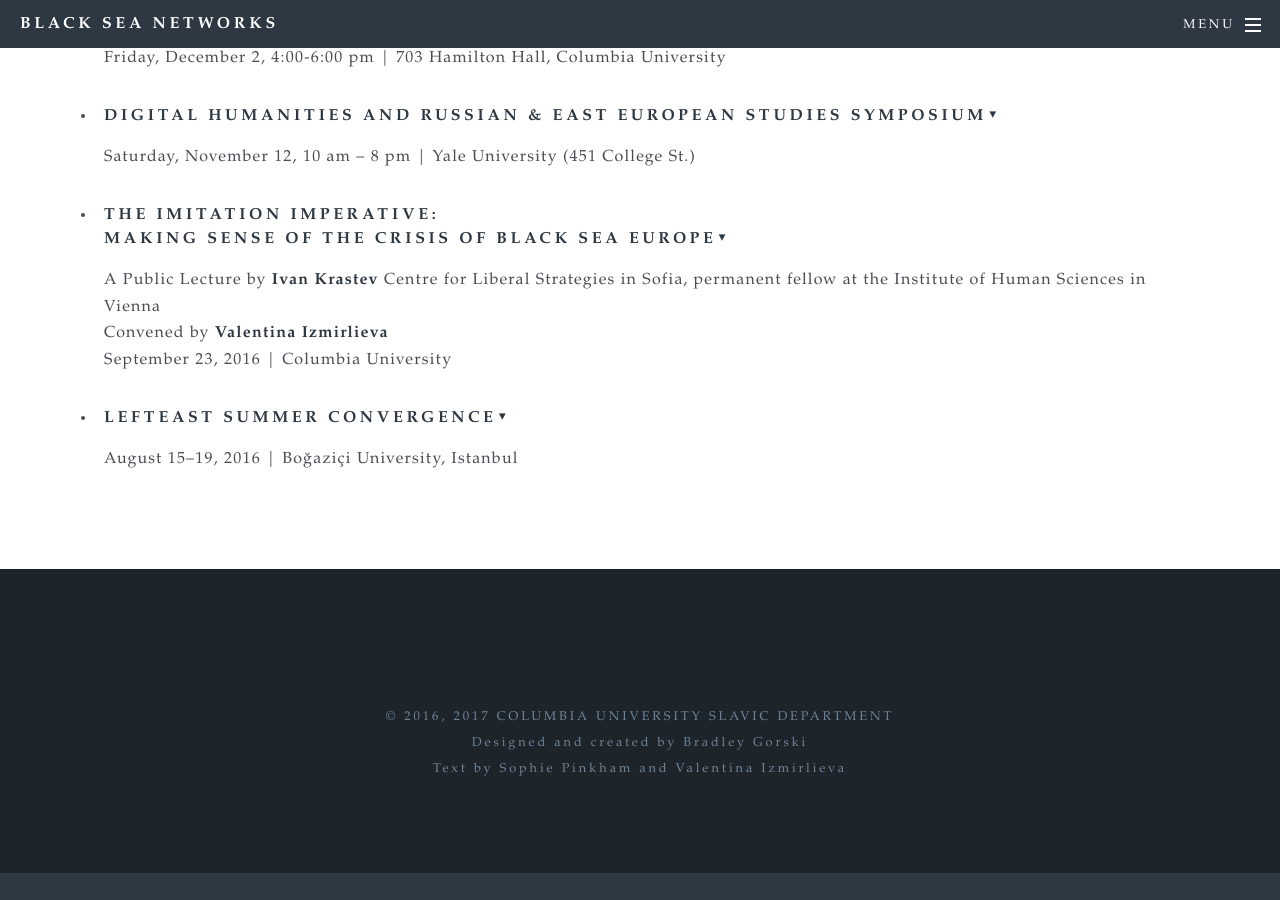
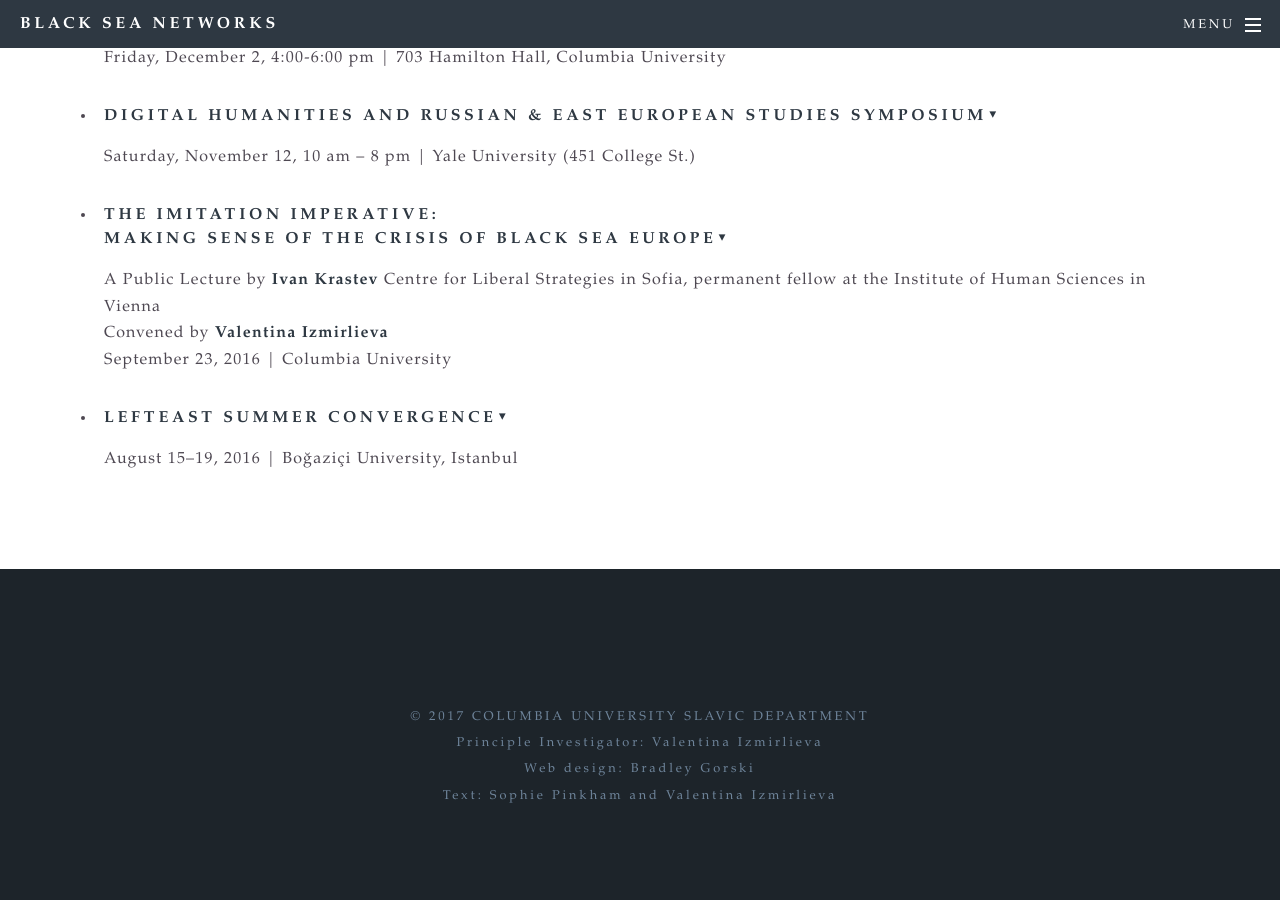
Before and after one commit to bradleygorski/blackseanet, a Jekyll site: the page events.html, which Jekyll copies as it is, in a window 1280 px wide and 900 px high, scrolled down 5709 px. Built offline with Jekyll 4.4.1, drawn with Linux system fonts in a browser that asks for light colours; before the commit the page ends 6582 px from its top, so only the background shows below that; some of the changed text lies outside the part shown.

Commit message:
Updated footer
This is when I realized that I need to be pasting into here the file from the "site" folder, not the working file on textwrangler.

```diff
--- a/events.html
+++ b/events.html
@@ -1,8 +1,70 @@
----
-layout: page-events
-title: Events
----
-<section>
+<!DOCTYPE html>
+<!--
+  Original Design: Spectral by HTML5 UP
+    html5up.net | @n33co
+    Free for personal and commercial use under the CCA 3.0 license (html5up.net/license)
+  Jekyll build mod
+-->
+<html>
+
+  <head>
+  <meta charset="utf-8" />
+  <meta name="viewport" content="width=device-width, initial-scale=1" />
+  <title>Events</title>
+  <meta name="description" content="A collaborative initiative
+to investigate the Black Sea <br />
+as a hub of cultural, political,
+and historical interest.
+">
+  <!--[if lte IE 8]><script src="./js/ie/html5shiv.js"></script><![endif]-->
+  <link rel="canonical" href="http://yourdomain.com/events.html">
+  <link rel="stylesheet" href="./css/main.css" />
+  <!--[if lte IE 8]><link rel="stylesheet" href="./css/ie8.css" /><![endif]-->
+  <!--[if lte IE 9]><link rel="stylesheet" href="./css/ie9.css" /><![endif]-->
+  <link rel="alternate" type="application/rss+xml" title="Black Sea Networks" href="http://yourdomain.com./feed.xml">
+</head>
+
+
+  <body>
+
+    <!-- Page Wrapper -->
+    <div id="page-wrapper">
+
+      <!-- Header -->
+<header id="header">
+  <h1><a href="/index.html">Black Sea Networks</a></h1>
+  <nav id="nav">
+    <ul>
+      <li class="special">
+        <a href="#menu" class="menuToggle"><span>Menu</span></a>
+        <div id="menu">
+          <ul>
+            <li><a href="index.html">Home</a></li>
+            <li><a href="about.html">About</a></li>
+            <li><a href="events.html">Events</a></li>
+            <li><a href="people.html">People</a></li>
+            <li><a href="contact.html">Contact</a></li>
+            <li><a href="cfps.html">Calls for Papers</a></li>
+            <li><a href="bibliography.html">Resources</a></li>
+          </ul>
+        </div>
+      </li>
+    </ul>
+  </nav>
+</header>
+
+
+      <article id="main">
+
+  <header>
+    <h2>Events</h2>
+    <p>Upcoming and past events in the Black Sea Studies Series</p>
+  </header>
+
+
+  <section class="wrapper style5">
+    <div class="inner">
+      <section>
 <body>
 
 
@@ -619,3 +681,46 @@
 	</div>
 </body>
 </section>
+
+    </div>
+  </section>
+
+</article>
+
+
+      <!-- Footer -->
+<footer id="footer">
+  <ul class="icons">
+
+  </ul>
+  <ul class="copyright">
+    <li>&copy;
+
+
+
+
+    2017
+    Columbia University Slavic Department</li>
+    <p class='override'>Principle Investigator: Valentina Izmirlieva
+    <br>Web design: Bradley Gorski
+    <br>Text: Sophie Pinkham and Valentina Izmirlieva</p>
+  </ul>
+</footer>
+
+
+      <!-- Scripts -->
+<script src="./js/jquery.min.js"></script>
+<script src="./js/jquery.scrollex.min.js"></script>
+<script src="./js/jquery.scrolly.min.js"></script>
+<script src="./js/skel.min.js"></script>
+<script src="./js/util.js"></script>
+<!--[if lte IE 8]><script src="./js/ie/respond.min.js"></script><![endif]-->
+<script src="./js/main.js"></script>
+<script src="./js/bio-toggle.js"></script>
+
+
+    </div>
+
+  </body>
+
+</html>
```
